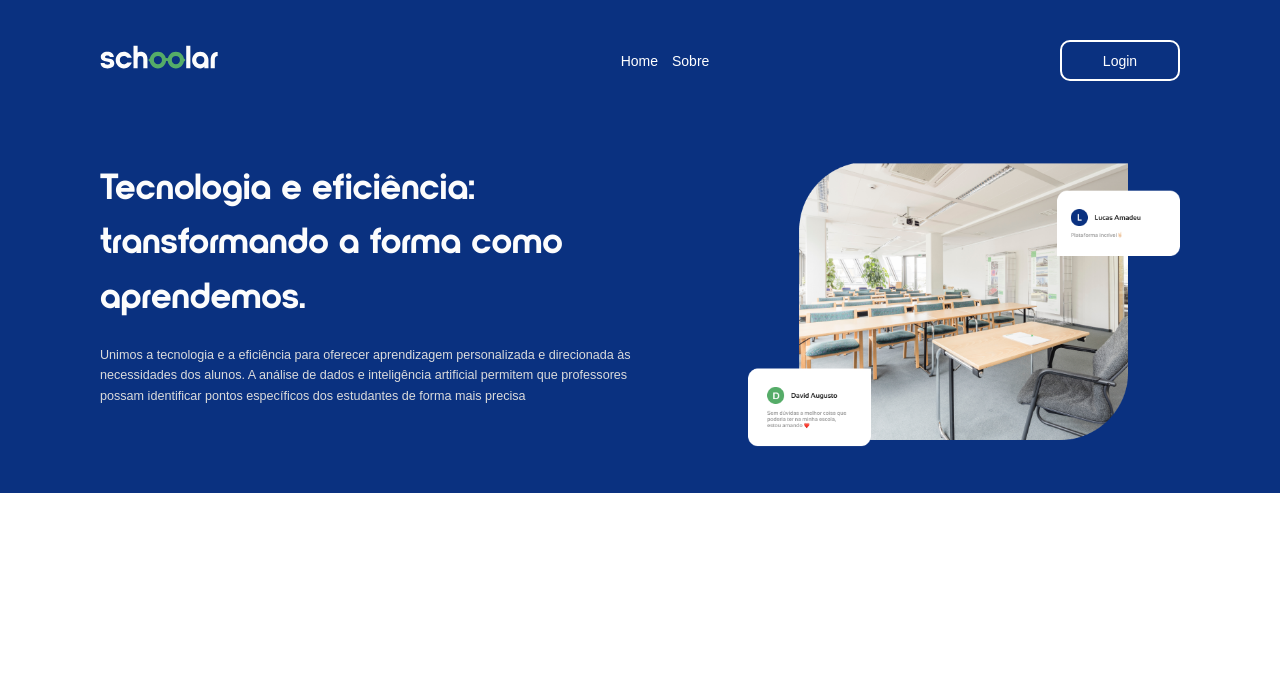
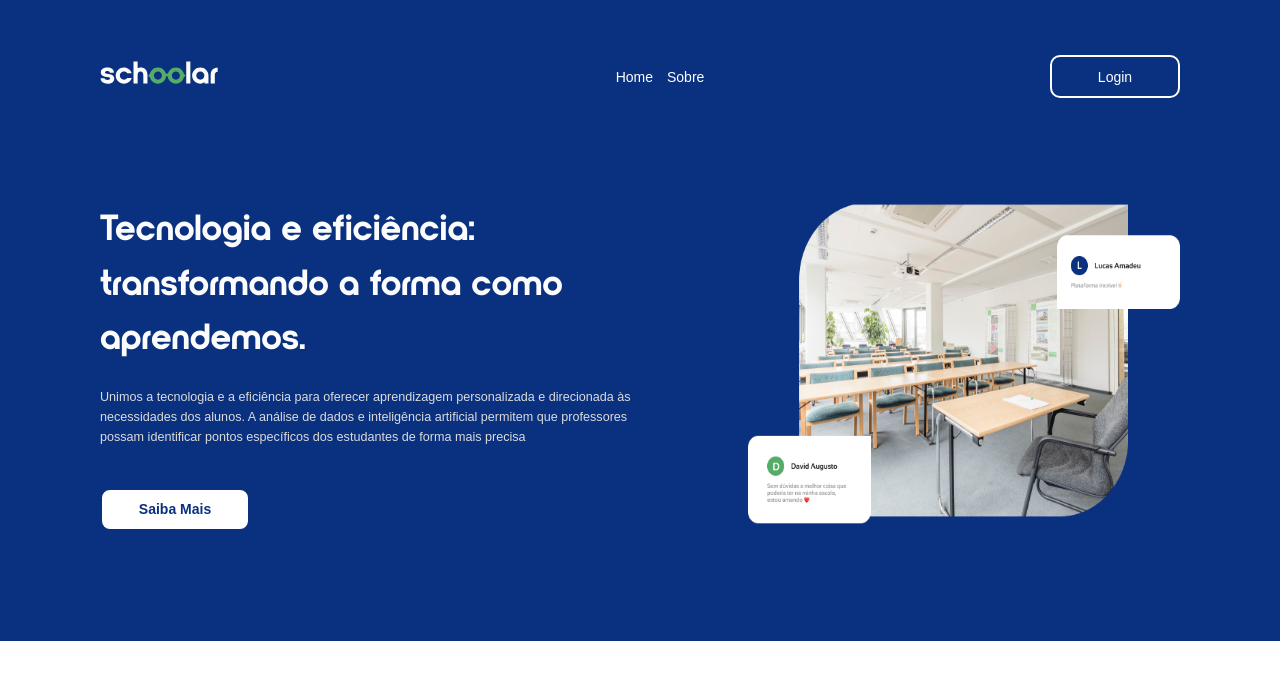
Before and after one commit to Challenge2023/schoolar-frontend, a React (Vite) app: page / in a window 1280 px wide. Shown: the top 680 px of the page. Built offline with nearby package versions, Linux system fonts and the light colour scheme.

Commit message:
Ajustando container intro e botões

```diff
--- a/src/components/button/index.jsx
+++ b/src/components/button/index.jsx
@@ -1,10 +1,13 @@
 import PropTypes from 'prop-types';
 import { Button } from './style';
 
-export function ButtonLink({ path, backgroundColor, hoverBackgroundColor, textColor, children }) {
+export function ButtonLink({ path, backgroundColor, hoverBackgroundColor, textColor, children, weight, width, hoverColor }) {
     return (
         <Button
             to={path}
+            weight={weight}
+            width={width}
+            hoverColor={hoverColor}
             backgroundColor={backgroundColor}
             hoverBackgroundColor={hoverBackgroundColor}
             textColor={textColor}
@@ -19,5 +22,8 @@ ButtonLink.propTypes = {
     backgroundColor: PropTypes.string,
     hoverBackgroundColor: PropTypes.string,
     textColor: PropTypes.string,
+    hoverColor: PropTypes.string,
+    weight: PropTypes.number,
+    width: PropTypes.number,
     children: PropTypes.node.isRequired,
 };
--- a/src/components/button/style.js
+++ b/src/components/button/style.js
@@ -7,14 +7,13 @@ export const Button = styled(Link)`
     theme.colors[`${backgroundColor}`]};
   border: 2px solid;
   border-color: ${({ theme, textColor }) => theme.colors[`${textColor}`]};
-  padding: 0.737rem 2rem;
+  padding: 0.832rem 2rem;
   border-radius: 10px;
   color: ${({ theme, textColor }) => theme.colors[`${textColor}`]};
   transition: 0.3s;
-  max-width: 170px;
-  min-width: 120px;
+  width: ${({ width }) => width};
   text-align: center;
-  font-weight: 500;
+  font-weight: ${({ weight }) => weight};
   display: flex;
   justify-content: center;
   align-items: center;
@@ -23,7 +22,7 @@ export const Button = styled(Link)`
   &:hover {
     background-color: ${({ theme, hoverBackgroundColor }) =>
     theme.colors[`${hoverBackgroundColor}`]};
-    color: ${({ theme, backgroundColor }) =>
-    theme.colors[`${backgroundColor}`]};
+    color: ${({ theme, hoverColor }) =>
+    theme.colors[`${hoverColor}`]};
   }
 `
--- a/src/pages/landingPage/components/header/index.jsx
+++ b/src/pages/landingPage/components/header/index.jsx
@@ -46,6 +46,8 @@ export function Header() {
                         backgroundColor="brand-blue"
                         hoverBackgroundColor="base-white"
                         textColor="base-white"
+                        width="130px"
+                        hoverColor="brand-blue"
                     >
                         Login
                     </ButtonLink>
--- a/src/pages/landingPage/components/header/style.js
+++ b/src/pages/landingPage/components/header/style.js
@@ -1,7 +1,7 @@
 import styled from 'styled-components'
 
 export const HeaderContainer = styled.header`
-    padding: 40px 100px;
+    padding: 55px 100px;
     width: 100%;
     background-color: ${({ theme }) => theme.colors['brand-blue']};
 
--- a/src/pages/landingPage/components/intro/index.jsx
+++ b/src/pages/landingPage/components/intro/index.jsx
@@ -1,6 +1,7 @@
 import { RegularText, TitleText } from "../../../../styles/typograph";
-import { ImageContainer, IntroContainer, TextsContainer } from "./style";
+import { ButtonContainer, ImageContainer, IntroContainer, TextsContainer } from "./style";
 import IntroImage from '../../../../assets/intro.png'
+import { ButtonLink } from '../../../../components/button/index'
 
 export function Intro() {
     return (
@@ -12,7 +13,21 @@ export function Intro() {
                 <RegularText color="base-text" weight="500" fontSize="text-s">
                     Unimos a tecnologia e a eficiência para oferecer aprendizagem personalizada e direcionada às necessidades dos alunos. A análise de dados e inteligência artificial permitem que professores possam identificar pontos específicos dos estudantes de forma mais precisa
                 </RegularText>
+                <ButtonContainer>
+                    <ButtonLink
+                        path="/login"
+                        weight="600"
+                        width="150px"
+                        backgroundColor="base-white"
+                        hoverColor="brand-blue"
+                        hoverBackgroundColor="base-white"
+                        textColor="brand-blue"
+                    >
+                        Saiba Mais
+                    </ButtonLink>
+                </ButtonContainer>
             </TextsContainer>
+
 
             <ImageContainer>
                 <img src={IntroImage} alt="intro-image" />
--- a/src/pages/landingPage/components/intro/style.js
+++ b/src/pages/landingPage/components/intro/style.js
@@ -1,16 +1,15 @@
 import styled from 'styled-components'
 
 export const IntroContainer = styled.section`
-  padding: 40px 100px;
+  padding: 50px 100px 110px;
   background-color: ${({ theme }) => theme.colors['brand-blue']};
   display: grid;
   grid-template-columns: 1fr 1fr;
   width: 100%;
 
   @media (max-width: 768px) {
-    padding: 30px;
+    padding: 30px 30px 80px;
     display: flex;
-    text-align: center;
   }
 `
 
@@ -32,3 +31,7 @@ export const ImageContainer = styled.div`
     display: none;
   }
 `
+
+export const ButtonContainer = styled.div`
+  padding-top: 20px;
+`
```
Also changed, not shown: .eslintrc.cjs.
